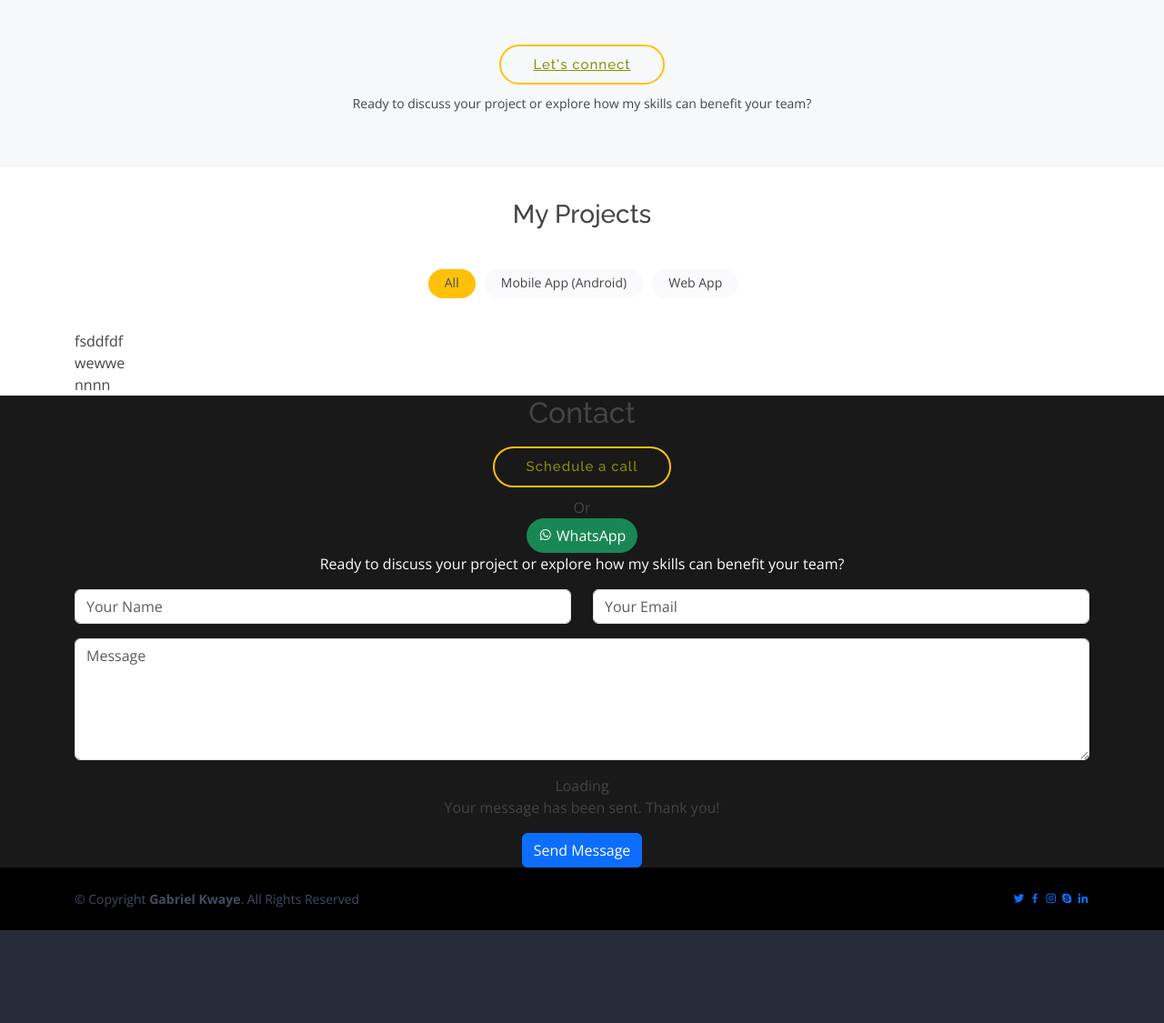
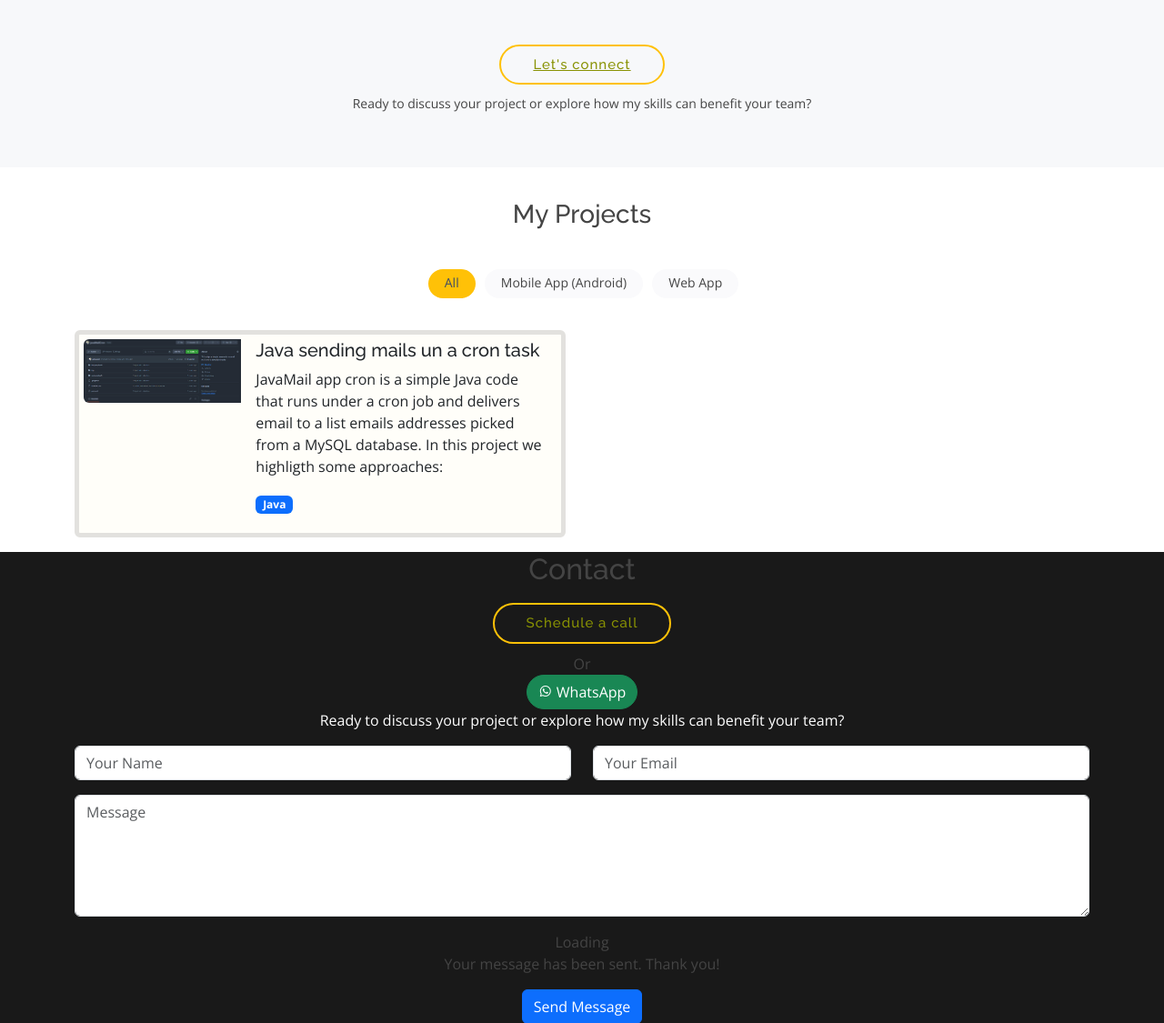
Before and after one commit to gabykant/my-portfolio, a PHP site: page / in a window 1280 px wide. Shown: the part 1504-2629 px from the top of the page at 91% size. Before the commit the page ends 2527 px from the top, so only its background shows below. Run offline with PHP 8.4, Linux system fonts and the light colour scheme; some libraries are stand-ins or nearby versions.

Commit message:
Add projet's page template

```diff
--- a/assets/css/custom.css
+++ b/assets/css/custom.css
@@ -686,3 +686,13 @@ h6 {
 .whatsapp {
   background: #fffef9;
 }
+
+.card-body {
+  padding-top: 0;
+}
+
+.project .card {
+  background-color: #fffef9;
+  padding: 5px;
+  border: 5px solid #e2e1de;
+}
--- a/layout/header.php
+++ b/layout/header.php
@@ -4,7 +4,7 @@
  * Description: Header layout page
  */
 ?>
-<header id="header" class="fixed-top header-transparent">
+<header id="header"  class="fixed-top header-transparent">
     <div class="container d-flex align-items-center justify-content-between">
         <?php
         include_once 'layout/logo.php';
--- a/pages/project.php
+++ b/pages/project.php
@@ -19,24 +19,69 @@
             </div>
         </div>
         <div class="row project-container">
-            <div class="filtr-item" data-category="1, 2" data-sort="valueq">
-                <!-- <img src="img/sample1.jpg" alt="sample" /> -->fsddfdf
+            <div class="filtr-item" data-category="3" data-sort="valueq">
+                <div class="card mb-3" style="max-width: 540px;">
+                    <div class="row g-0">
+                        <div class="col-md-4">
+                            <img src="assets/images/miniatures/javamailcron.jpg" class="img-fluid rounded-start" alt="Java Mail Cron">
+                        </div>
+                        <div class="col-md-8">
+                            <div class="card-body">
+                                <h5 class="card-title">Java sending mails un a cron task</h5>
+                                <p class="card-text">JavaMail app cron is a simple Java code that runs under a cron job and delivers email to a list emails addresses picked from a MySQL database. In this project we highligth some approaches:</p>
+                                <p class="card-text"><span class="badge text-bg-primary">Java</span></p>
+                            </div>
+                        </div>
+                    </div>
+                </div>
             </div>
-            <div class="filtr-item" data-category="1" data-sort="value2">
-                <!-- <img src="img/sample2.jpg" alt="sample" /> -->wewwe
+            <!-- <div class="filtr-item" data-category="1" data-sort="value2">
+                <div class="card mb-3" style="max-width: 540px;">
+                    <div class="row g-0">
+                        <div class="col-md-4">
+                            <img src="..." class="img-fluid rounded-start" alt="...">
+                        </div>
+                        <div class="col-md-8">
+                            <div class="card-body">
+                                <h5 class="card-title">Card title 2</h5>
+                                <p class="card-text">This is a wider card with supporting text below as a natural lead-in to additional content. This content is a little bit longer.</p>
+                                <p class="card-text"><small class="text-muted">Last updated 3 mins ago</small></p>
+                            </div>
+                        </div>
+                    </div>
+                </div>
             </div>
             <div class="filtr-item" data-category="2" data-sort="value3">
-                <!-- <img src="img/sample3.jpg" alt="sample" /> -->nnnn
-            </div>
-            <!-- <div class="col-lg-4 col-md-6 project-item filter-app">
-                <img src="assets/img/project/project-1.jpg" class="img-fluid" alt="">
-                <div class="project-info">
-                <h4>App 1</h4>
-                <p>App</p>
-                <a href="assets/img/project/project-1.jpg" data-gallery="projectGallery" class="project-lightbox preview-link" title="App 1"><i class="bx bx-plus"></i></a>
-                <a href="project-details.html" data-gallery="projectDetailsGallery" data-glightbox="type: external" class="project-details-lightbox details-link" title="project Details"><i class="bx bx-link"></i></a>
+                <div class="card mb-3" style="max-width: 540px;">
+                    <div class="row g-0">
+                        <div class="col-md-4">
+                            <img src="..." class="img-fluid rounded-start" alt="...">
+                        </div>
+                        <div class="col-md-8">
+                            <div class="card-body">
+                                <h5 class="card-title">Card title 3</h5>
+                                <p class="card-text">This is a wider card with supporting text below as a natural lead-in to additional content. This content is a little bit longer.</p>
+                                <p class="card-text"><small class="text-muted">Last updated 3 mins ago</small></p>
+                            </div>
+                        </div>
+                    </div>
                 </div>
-            </div>  -->
+            </div> -->
+
+            <!-- <div class="card mb-3" style="max-width: 540px;">
+                <div class="row g-0">
+                    <div class="col-md-4">
+                        <img src="..." class="img-fluid rounded-start" alt="...">
+                    </div>
+                    <div class="col-md-8">
+                        <div class="card-body">
+                            <h5 class="card-title">Card title</h5>
+                            <p class="card-text">This is a wider card with supporting text below as a natural lead-in to additional content. This content is a little bit longer.</p>
+                            <p class="card-text"><small class="text-muted">Last updated 3 mins ago</small></p>
+                        </div>
+                    </div>
+                </div>
+            </div> -->
         </div>
     </div>
 </section>
```
Also changed, not shown: assets/images/miniatures/javamailcron.jpg (added).
